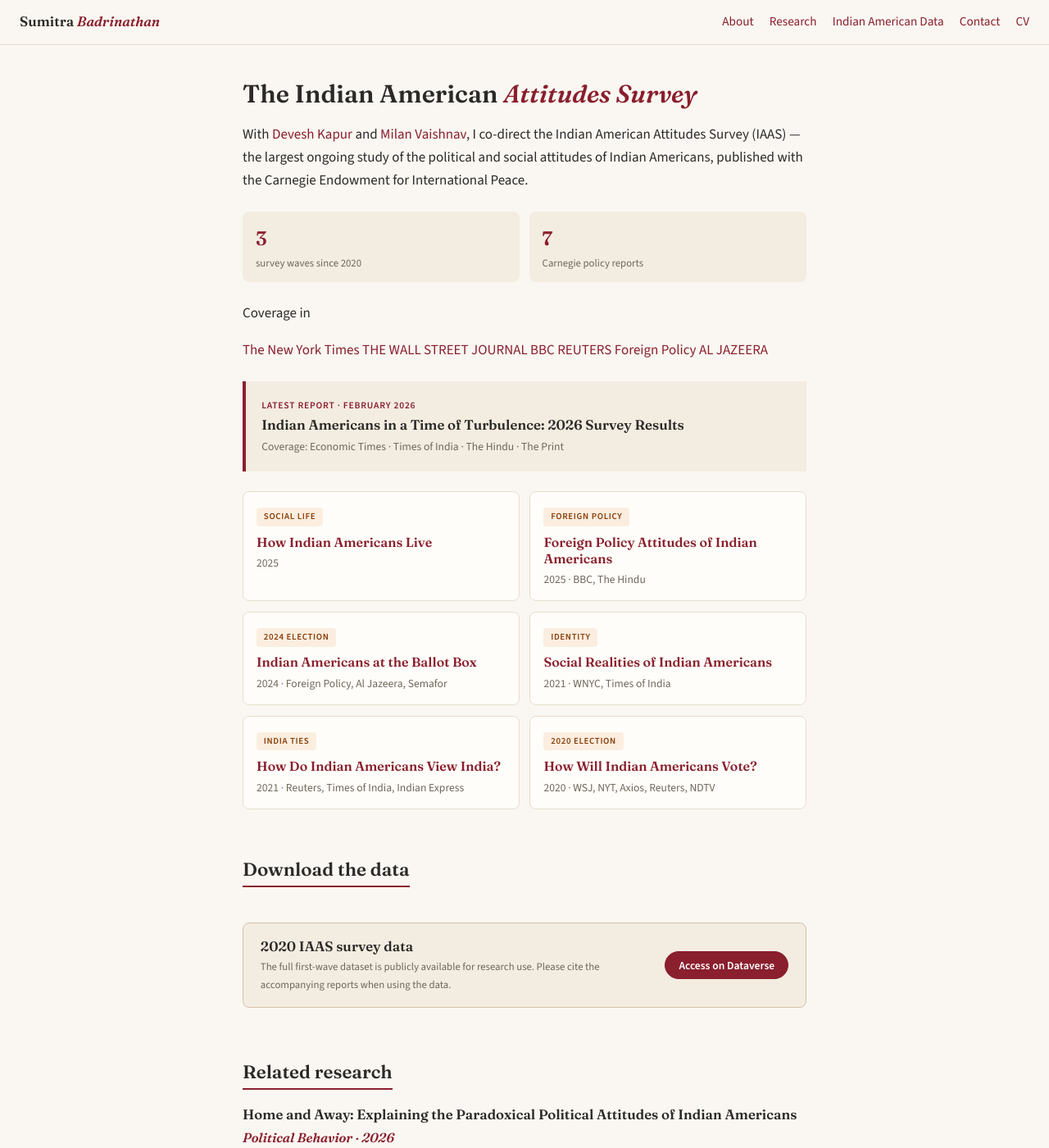
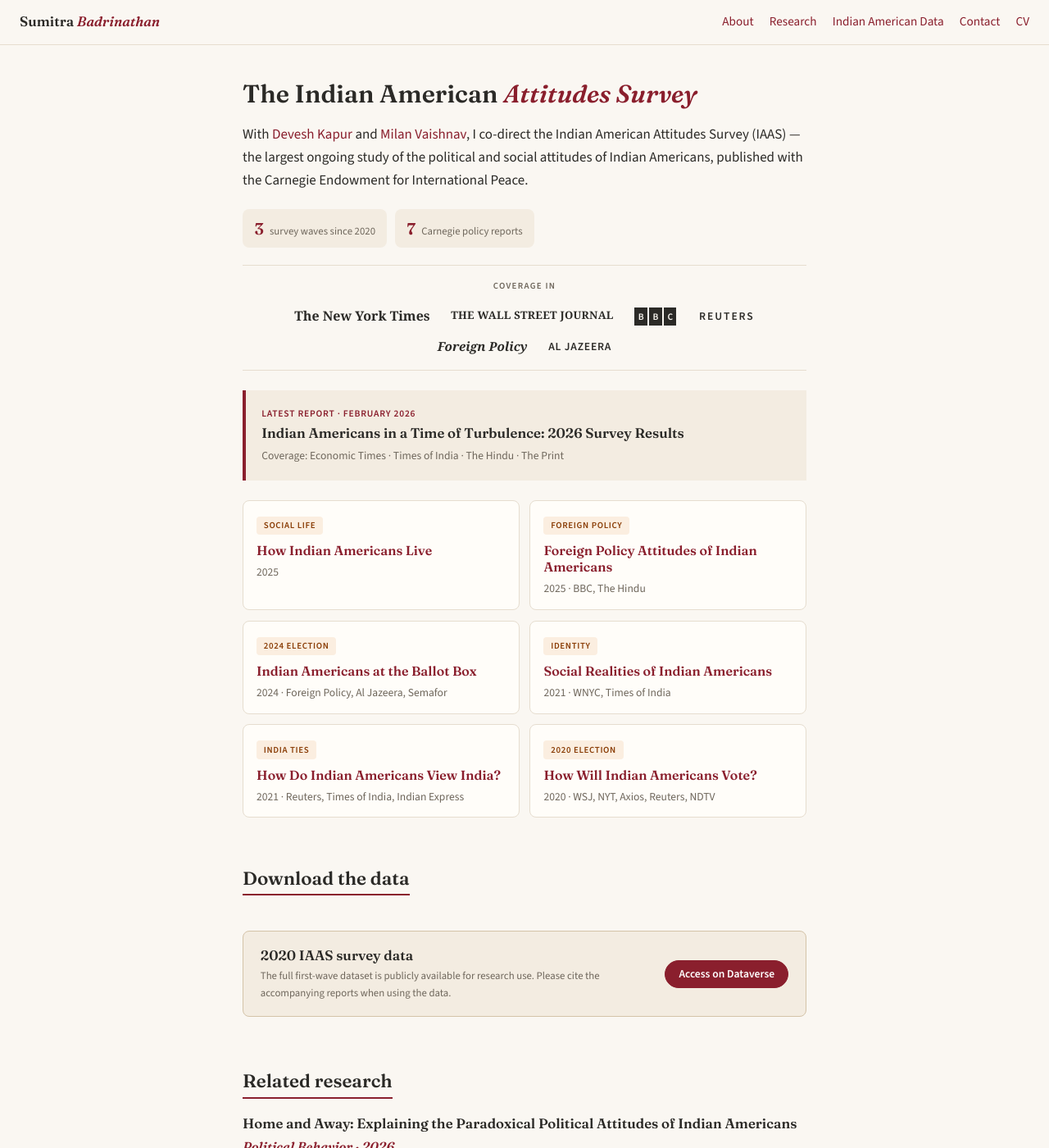
Before and after one commit to SumitraBadrinathan/SumitraBadrinathan.github.io, a Jekyll site: the page built from indian-american-data.md, in a window 1280 px wide and 1400 px high. Shown: the whole window at 82% size. Built offline with Jekyll 4.4.1, drawn with Linux system fonts in a browser that asks for light colours.

Commit message:
Add files via upload

```diff
--- a/Styles/custom.css
+++ b/Styles/custom.css
@@ -119,6 +119,26 @@
   color: var(--accent); font-size: 1rem;
 }
 .pub-authors { margin: 0.1rem 0 0.55rem; color: var(--muted); font-size: 0.92rem; }
+.award-tag {
+  display: inline-block;
+  font-size: 0.72rem; font-weight: 600;
+  letter-spacing: 0.05em; text-transform: uppercase;
+  padding: 0.18rem 0.7rem; margin-right: 0.35rem;
+  border-radius: 5px;
+  background: var(--saffron-bg); color: var(--saffron-text);
+}
+.award-tag::before { content: "★ "; }
+
+.edu-label {
+  font-size: 0.72rem; font-weight: 600;
+  letter-spacing: 0.1em; text-transform: uppercase;
+  color: var(--accent); margin: 1.8rem 0 0.5rem;
+}
+.edu-grid {
+  display: grid; grid-template-columns: 3.6rem 1fr;
+  row-gap: 0.25rem; font-size: 0.95rem;
+}
+.edu-degree { font-family: "Fraunces", Georgia, serif; font-weight: 600; color: var(--accent); }
 .pub-links a {
   display: inline-block;
   font-size: 0.72rem; font-weight: 600;
@@ -129,18 +149,50 @@
 }
 .pub-links a:hover { background: var(--accent); color: #fff; text-decoration: none; }
 
-.stats {
-  display: grid;
-  grid-template-columns: repeat(auto-fit, minmax(140px, 1fr));
-  gap: 0.7rem; margin: 1.5rem 0;
+.stats { display: flex; flex-wrap: wrap; gap: 0.6rem; margin: 1.3rem 0; }
+.stat {
+  display: flex; align-items: baseline; gap: 0.45rem;
+  background: var(--tint); border-radius: 8px;
+  padding: 0.45rem 0.9rem;
 }
-.stat { background: var(--tint); border-radius: 8px; padding: 0.8rem 1rem; }
 .stat-number {
   font-family: "Fraunces", Georgia, serif;
-  font-size: 1.5rem; font-weight: 600;
+  font-size: 1.25rem; font-weight: 600;
   color: var(--accent); margin: 0;
 }
 .stat-label { font-size: 0.8rem; color: var(--muted); margin: 0; }
+
+.press-band {
+  border-top: 1px solid var(--rule);
+  border-bottom: 1px solid var(--rule);
+  padding: 1rem 1.2rem;
+  margin: 1.3rem 0 1.5rem;
+}
+.press-band-label {
+  font-size: 0.68rem; font-weight: 600;
+  letter-spacing: 0.12em; text-transform: uppercase;
+  color: var(--muted); text-align: center;
+  margin: 0 0 0.8rem;
+}
+.press-band-logos {
+  display: flex; flex-wrap: wrap;
+  gap: 0.7rem 1.6rem;
+  align-items: center; justify-content: center;
+  margin: 0;
+}
+.press-band-logos a { color: var(--text); text-decoration: none; }
+.press-band-logos a:hover { color: var(--accent); text-decoration: none; }
+.wm-nyt { font-family: Georgia, serif; font-size: 1rem; font-weight: 700; }
+.wm-wsj { font-family: Georgia, serif; font-size: 0.82rem; font-weight: 700; letter-spacing: 0.02em; }
+.wm-caps { font-size: 0.85rem; font-weight: 700; letter-spacing: 0.14em; }
+.wm-italic { font-family: Georgia, serif; font-size: 0.95rem; font-weight: 700; font-style: italic; }
+.wm-sans { font-size: 0.85rem; font-weight: 600; letter-spacing: 0.06em; }
+.bbc-block {
+  display: inline-block; background: var(--text); color: var(--bg);
+  font-weight: 700; font-size: 0.72rem;
+  padding: 0.1rem 0.28rem; margin-right: 2px;
+}
+.press-band-logos a:hover .bbc-block { background: var(--accent); color: #fff; }
 
 .featured {
   background: var(--tint);
```
